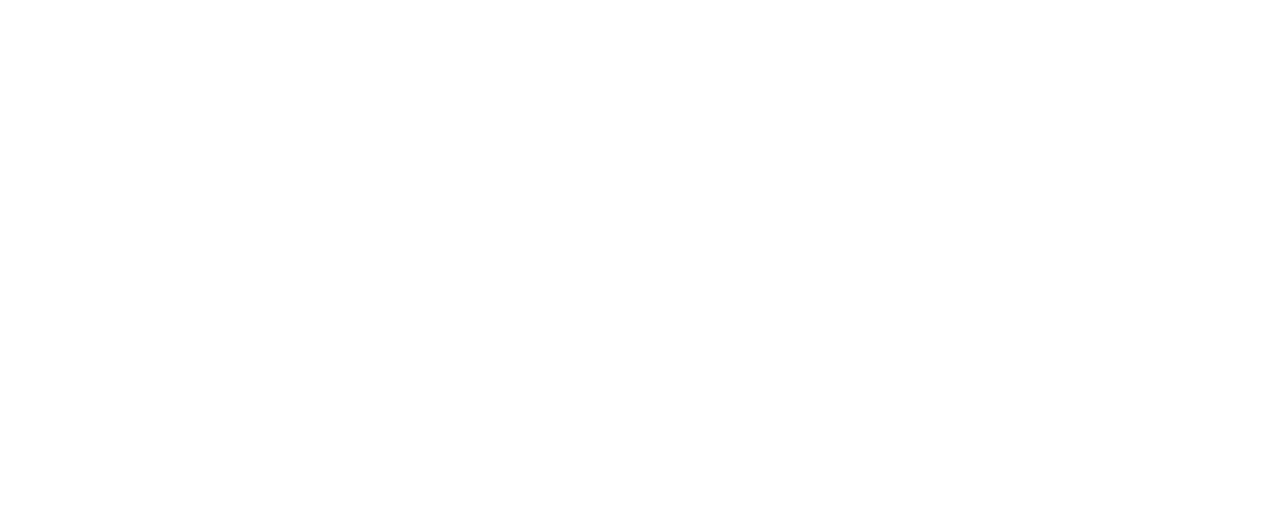
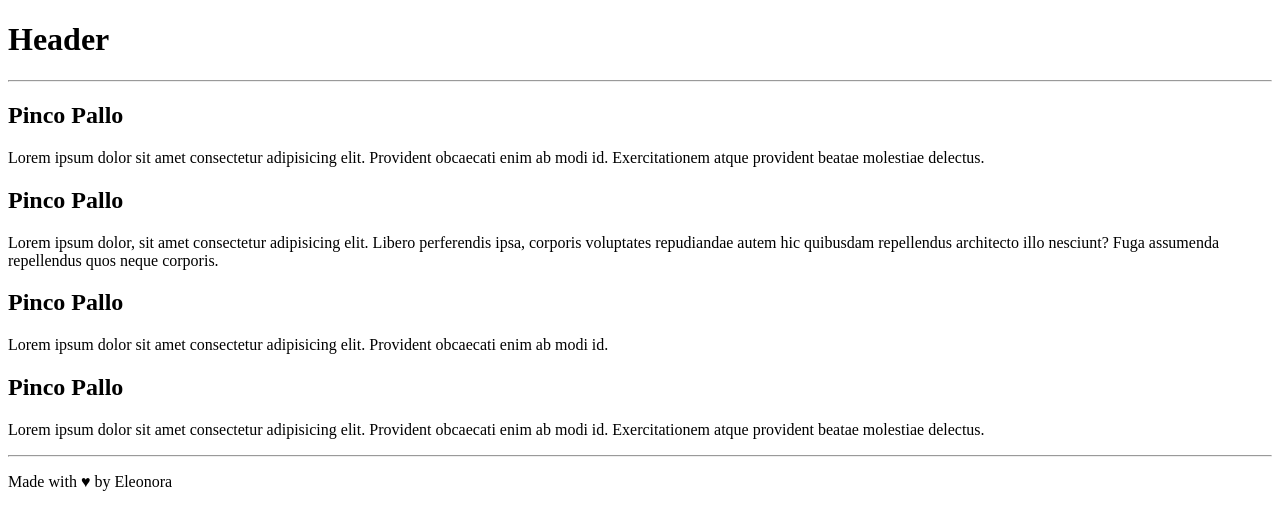
Before and after one commit to EleonoraLosciuto/htmlcss-wireframe, a plain HTML site: page index.html in a window 1280 px wide. Drawn offline with Linux system fonts and the light colour scheme.

Commit message:
create html

```diff
--- a/index.html
+++ b/index.html
@@ -7,6 +7,23 @@
     <link rel="icon" href="./favicon/filetype-css.svg" type="image/x-icon">
 </head>
 <body>
-
+    <header>
+        <h1>Header</h1>
+        <hr>
+    </header>
+    <main>
+        <h2>Pinco Pallo</h2>
+        <p>Lorem ipsum dolor sit amet consectetur adipisicing elit. Provident obcaecati enim ab modi id. Exercitationem atque provident beatae molestiae delectus.</p>
+        <h2>Pinco Pallo</h2>
+        <p>Lorem ipsum dolor, sit amet consectetur adipisicing elit. Libero perferendis ipsa, corporis voluptates repudiandae autem hic quibusdam repellendus architecto illo nesciunt? Fuga assumenda repellendus quos neque corporis.</p>
+        <h2>Pinco Pallo</h2>
+        <p>Lorem ipsum dolor sit amet consectetur adipisicing elit. Provident obcaecati enim ab modi id.</p>
+        <h2>Pinco Pallo</h2>
+        <p>Lorem ipsum dolor sit amet consectetur adipisicing elit. Provident obcaecati enim ab modi id. Exercitationem atque provident beatae molestiae delectus.</p>
+    </main>
+    <footer>
+        <hr>
+        <p>Made with &hearts; by Eleonora </p>
+    </footer>
 </body>
 </html>
```
